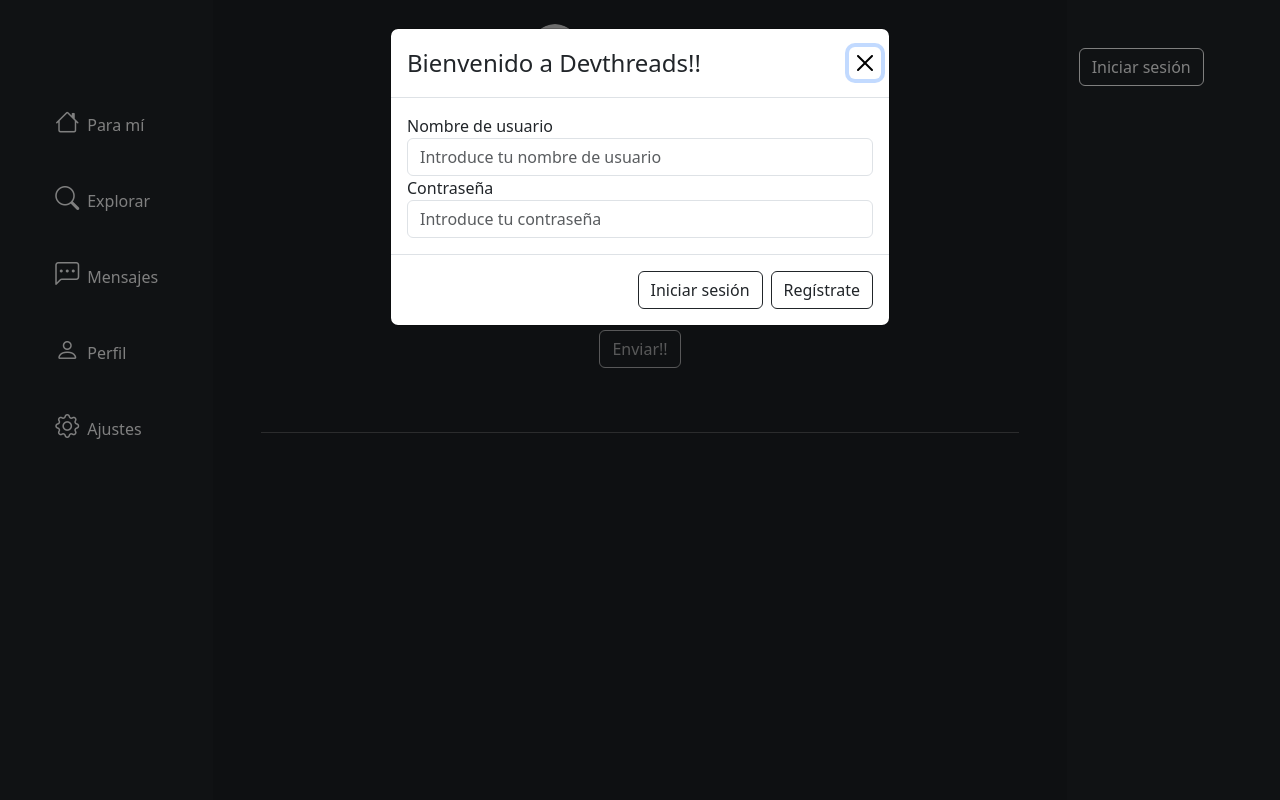
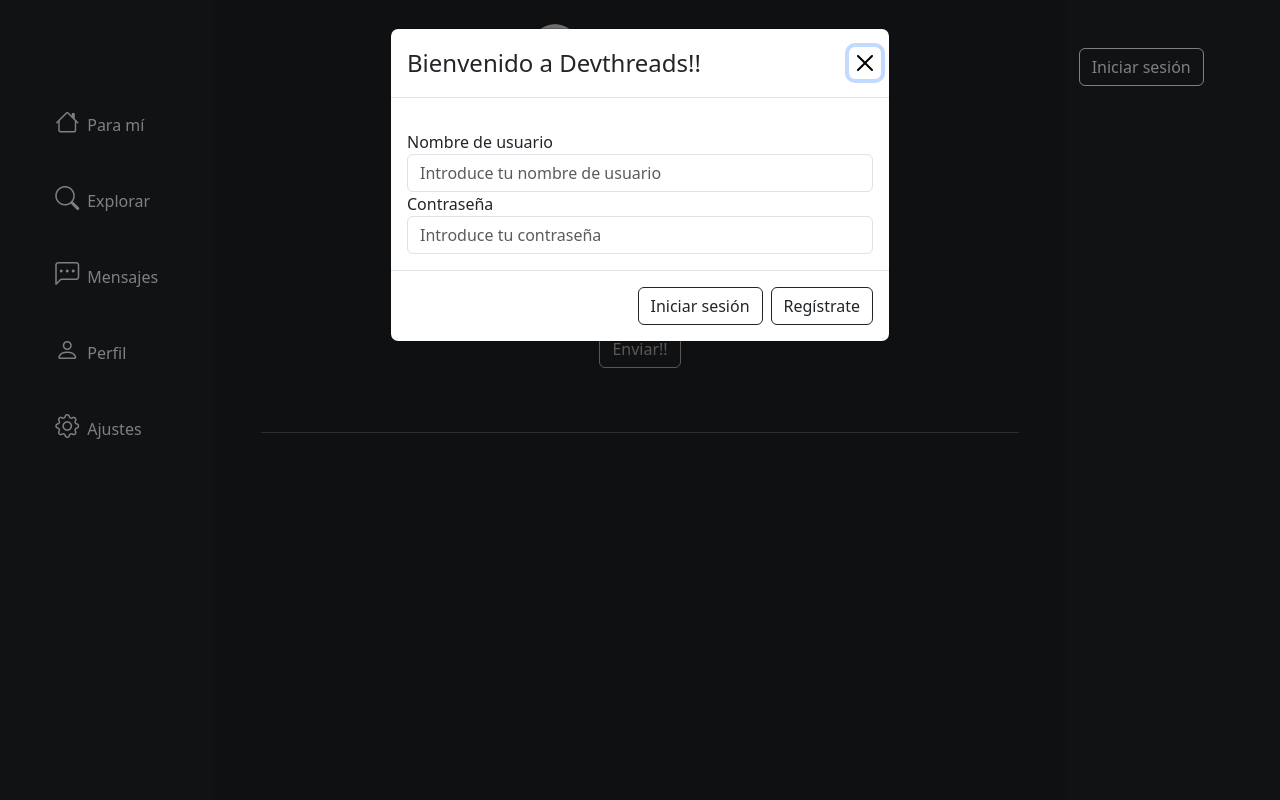
Before and after one commit to DemboNauta/DevThreads, an Angular app: page / in a window 1280 px wide. Both pictures are taken after a click on the button "Iniciar sesión". Shown: the top 800 px of the page. Built offline with nearby package versions, Linux system fonts and the light colour scheme; no server answers.

Commit message:
Modificados formularios y manejo de errores de login

```diff
--- a/src/app/sidebars/login/login.component.css
+++ b/src/app/sidebars/login/login.component.css
@@ -25,7 +25,9 @@
   -moz-box-shadow: 0px 0px 29px -13px rgba(255,0,0,1);
   box-shadow: 0px 0px 29px -13px rgba(255,0,0,1);
 }
-
+#errorLogin{
+  color: red;
+}
 .notification-message {
     position: fixed;
     top: 150px;
--- a/src/app/sidebars/login/login.component.html
+++ b/src/app/sidebars/login/login.component.html
@@ -6,26 +6,29 @@
 
 <ng-template #loginModal let-c="close" let-d="dismiss">
 	<div class="modal-header">
+
 		<h4 class="modal-title" id="modal-basic-title">Bienvenido a Devthreads!!</h4>
 		<button type="button" class="btn-close" aria-label="Close" (click)="d('Cross click')"></button>
 	</div>
+    <form method="POST" (submit)="login($event)">
 	<div class="modal-body">
-		<!-- Formulario de inicio de sesión -->
-		<form action="#" method="POST">
+
+            <p id="errorLogin">{{ errorLogin }}</p>
 			<div class="form-group">
 				<label for="username">Nombre de usuario</label>
-				<input type="text" class="form-control" id="username" placeholder="Introduce tu nombre de usuario">
+				<input type="text" class="form-control" id="username" placeholder="Introduce tu nombre de usuario" required>
 			</div>
 			<div class="form-group">
 				<label for="password">Contraseña</label>
-				<input type="password" class="form-control" id="password" placeholder="Introduce tu contraseña">
+				<input type="password" class="form-control" id="password" placeholder="Introduce tu contraseña" required>
 			</div>
-		</form>
+
 	</div>
 	<div class="modal-footer">
-		<button type="button" class="btn btn-outline-dark" (click)="login()">Iniciar sesión</button>
+		<input type="submit" class="btn btn-outline-dark" value="Iniciar sesión"/>
 		<button id="btnRegistro" class="btn btn-outline-dark" (click)="open(registerModal)">Regístrate</button>
 	</div>
+    </form>
 </ng-template>
 
 <ng-template #registerModal let-c="close" let-d="dismiss">
@@ -34,7 +37,6 @@
         <button type="button" class="btn-close" aria-label="Close" (click)="d('Cross click')"></button>
     </div>
     <div class="modal-body">
-        <!-- Formulario de registro -->
         <form (submit)="register($event)">
             <div class="mb-3">
                 <label for="userName" class="form-label">Nombre de usuario</label>
--- a/src/app/sidebars/login/login.component.ts
+++ b/src/app/sidebars/login/login.component.ts
@@ -20,7 +20,7 @@
 	notificationMessage: string = '';
 	notificacionVisible: boolean = false;
 	loggedIn:boolean=false;
-
+	errorLogin: string= " ";
 
 
   constructor(
@@ -36,10 +36,21 @@
 
 	open(content: any) {
 		this.modalService.dismissAll();
-		this.modalService.open(content);
-	}
+		const modalRef = this.modalService.open(content);
+		modalRef.result.then(
+		  () => {
 
-	login(): void {
+			this.errorLogin = '';
+		  },
+		  () => {
+
+			this.errorLogin = '';
+		  }
+		);
+	  }
+
+	login(ev: Event): void {
+		ev.preventDefault();
 		const username = (document.getElementById('username') as HTMLInputElement).value;
 		const password = (document.getElementById('password') as HTMLInputElement).value;
 
@@ -57,9 +68,8 @@
 
 				let notificacion=document.getElementById("notificacion");
 
-
-
-
+			}else{
+				this.errorLogin=response.message;
 			}
 		  },
 		  error: (error) => {
```
Also changed, not shown: 1 other file (tests, documents, lock files or other folders).
